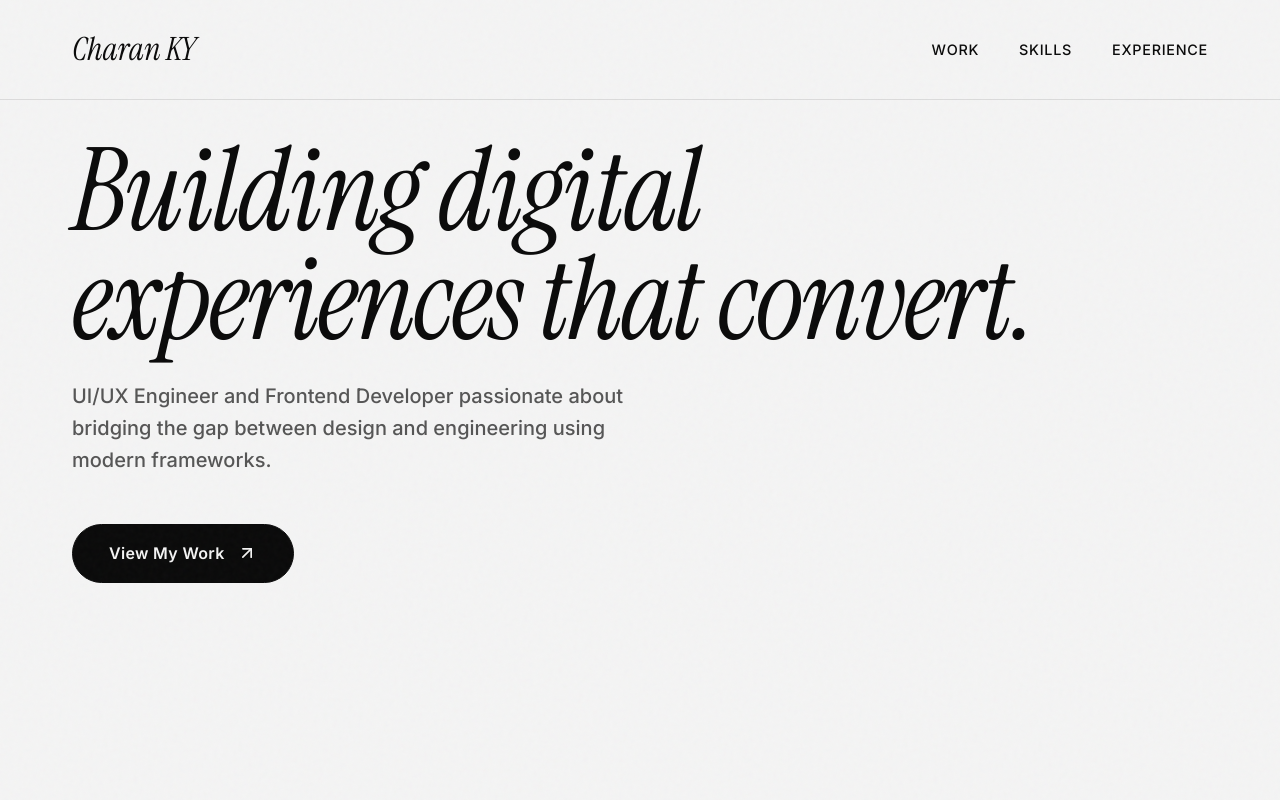
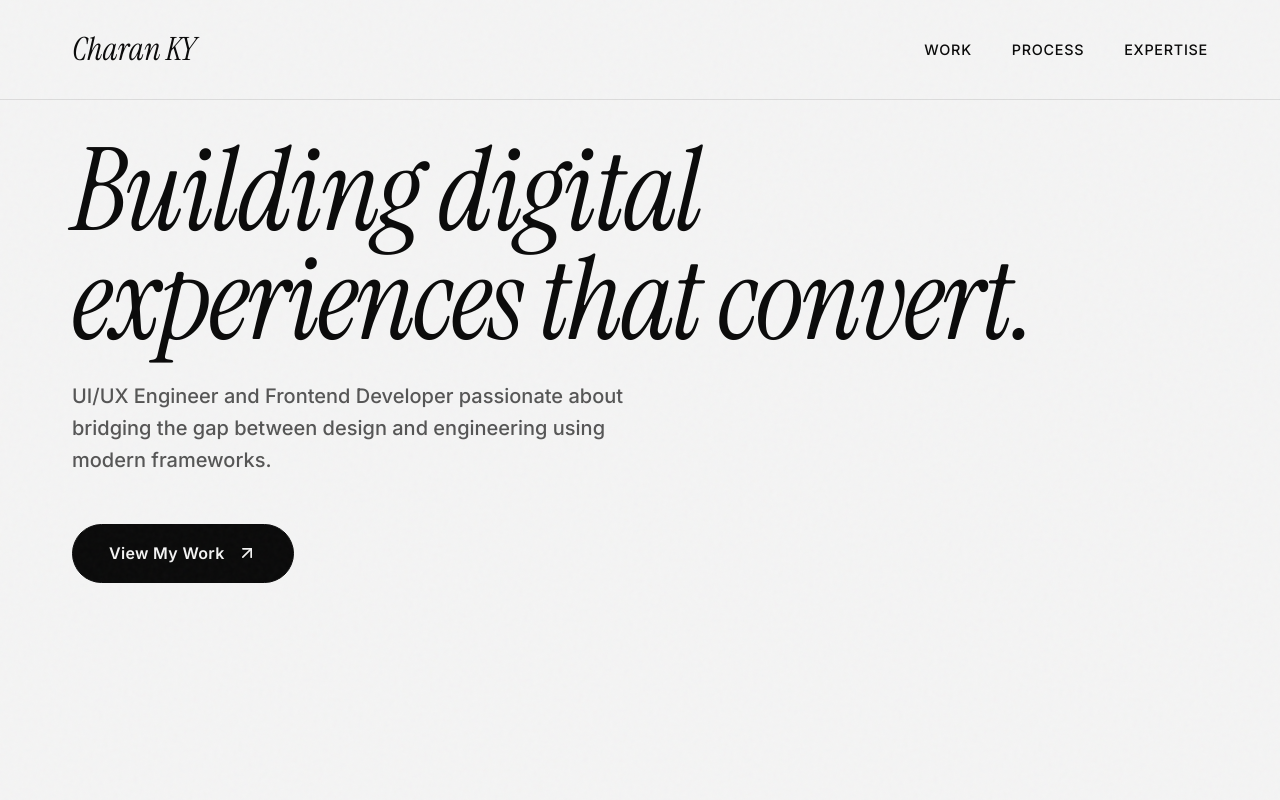
Before and after one commit to Charan-2004/Portfolio1, a React (Vite) app: page / in a window 1280 px wide. Shown: the top 800 px of the page. Built offline with nearby package versions, Linux system fonts and the light colour scheme.

Commit message:
feat: add process timeline, webflow expert block, and sticky reveal footer

```diff
--- a/src/App.tsx
+++ b/src/App.tsx
@@ -1,6 +1,6 @@
 import { useEffect, useRef } from 'react';
 import { motion, useMotionValue, useSpring, useScroll, useTransform } from 'framer-motion';
-import { ArrowUpRight } from 'lucide-react';
+import { ArrowUpRight, CheckCircle2 } from 'lucide-react';
 import './index.css';
 
 const MagneticButton = ({ children, href, className, style }: any) => {
@@ -49,6 +49,19 @@ const LinkedinIcon = ({ size = 24 }: { size?: number }) => (
 );
 
 // --- DATA ---
+const PROCESS = [
+  { step: "01", name: "Problem", desc: "Defining the core constraints, user pain points, and primary business objectives." },
+  { step: "02", name: "Research", desc: "Conducting competitor analysis, user interviews, and gathering quantitative data." },
+  { step: "03", name: "Wireframes", desc: "Mapping out the information architecture and low-fidelity structural layouts." },
+  { step: "04", name: "UI Design", desc: "Executing high-fidelity visual design, typography systems, and interaction models." },
+  { step: "05", name: "Development", desc: "Translating the visual design into pixel-perfect, highly performant code." },
+  { step: "06", name: "Result", desc: "Final handoff, deployment, and measuring the impact against initial goals." }
+];
+
+const WEBFLOW_SKILLS = [
+  "CMS", "Interactions", "Responsive Design", "Client First", "GSAP", "Finsweet Attributes", "SEO", "Performance"
+];
+
 const EXPERIENCE = [
   {
     role: "Technical Support Engineer",
@@ -82,10 +95,6 @@ const SKILLS = [
   {
     category: "Backend & Automation",
     items: ["Python", "Selenium", "Flask", "REST APIs", "MySQL"]
-  },
-  {
-    category: "Tools & Platforms",
-    items: ["Git & GitHub", "Postman", "VS Code", "Vercel", "Cloudflare"]
   }
 ];
 
@@ -165,14 +174,15 @@ function App() {
         }}
       />
 
+      <div className="content-wrapper">
         {/* Navigation */}
         <header>
           <div className="container nav-content">
             <div className="logo">Charan KY</div>
             <nav className="nav-links">
               <a href="#work" className="nav-link">Work</a>
-            <a href="#skills" className="nav-link">Skills</a>
-            <a href="#experience" className="nav-link">Experience</a>
+              <a href="#process" className="nav-link">Process</a>
+              <a href="#skills" className="nav-link">Expertise</a>
             </nav>
           </div>
         </header>
@@ -245,14 +255,62 @@ function App() {
             </div>
           </section>
 
+          {/* The Process */}
+          <section id="process" className="section container">
+            <div className="section-title">
+              <span className="section-subtitle">02 / Methodology</span>
+              <h2>The Process</h2>
+            </div>
+
+            <div className="process-grid">
+              {PROCESS.map((step, index) => (
+                <motion.div
+                  key={index}
+                  className="process-step"
+                  initial={{ opacity: 0, y: 30 }}
+                  whileInView={{ opacity: 1, y: 0 }}
+                  viewport={{ once: true, margin: "-50px" }}
+                  transition={{ duration: 0.5, delay: index * 0.1 }}
+                >
+                  <span className="process-number">{step.step}</span>
+                  <h3 className="process-name">{step.name}</h3>
+                  <p className="process-desc">{step.desc}</p>
+                </motion.div>
+              ))}
+            </div>
+          </section>
+
           {/* Skills Section */}
           <section id="skills" className="section container">
             <div className="section-title">
-            <span className="section-subtitle">02 / Expertise</span>
+              <span className="section-subtitle">03 / Expertise</span>
               <h2>Technical Skills</h2>
             </div>
 
             <div style={{ display: 'grid', gridTemplateColumns: 'repeat(auto-fit, minmax(250px, 1fr))', gap: '32px' }}>
+
+              {/* Dedicated Webflow Expert Block */}
+              <motion.div
+                className="list-item webflow-expert-card"
+                initial={{ opacity: 0, y: 30 }}
+                whileInView={{ opacity: 1, y: 0 }}
+                viewport={{ once: true, margin: "-100px" }}
+                transition={{ duration: 0.6 }}
+              >
+                <div>
+                  <h3 style={{ fontSize: '2rem', fontFamily: 'var(--font-display)', marginBottom: '8px' }}>Webflow Expert</h3>
+                  <p style={{ color: 'rgba(255,255,255,0.7)' }}>Building highly interactive, performant, and scalable sites.</p>
+                </div>
+                <div className="webflow-grid">
+                  {WEBFLOW_SKILLS.map((skill, i) => (
+                    <div key={i} className="webflow-item">
+                      <CheckCircle2 size={18} />
+                      <span>{skill}</span>
+                    </div>
+                  ))}
+                </div>
+              </motion.div>
+
               {SKILLS.map((skillGroup, index) => (
                 <motion.div
                   key={index}
@@ -275,13 +333,13 @@ function App() {
           </section>
 
           {/* Experience & Education Grid */}
-        <section id="experience" className="section container">
+          <section id="experience" className="section container" style={{ paddingBottom: '160px' }}>
             <div style={{ display: 'grid', gridTemplateColumns: 'repeat(auto-fit, minmax(400px, 1fr))', gap: '60px' }}>
 
               {/* Experience */}
               <div>
                 <div className="section-title">
-                <span className="section-subtitle">03 / Journey</span>
+                  <span className="section-subtitle">04 / Journey</span>
                   <h2>Experience</h2>
                 </div>
                 <div className="list-container">
@@ -311,7 +369,7 @@ function App() {
               {/* Education & Achievements */}
               <div>
                 <div className="section-title">
-                <span className="section-subtitle">04 / Background</span>
+                  <span className="section-subtitle">05 / Background</span>
                   <h2>Education</h2>
                 </div>
                 <div className="list-container" style={{ marginBottom: '60px' }}>
@@ -356,42 +414,26 @@ function App() {
             </div>
           </section>
         </main>
+      </div>
 
-      {/* Real Footer */}
-      <footer id="contact">
-        <div className="container">
-          <div className="footer-grid">
-            <div className="footer-brand">
-              <h2 style={{ fontFamily: 'var(--font-display)', fontSize: '4rem', marginBottom: '8px' }}>Charan KY.</h2>
-              <p>Designing and building extraordinary digital experiences. Available for freelance opportunities and full-time roles.</p>
-              <MagneticButton href="mailto:kycharan3@gmail.com" className="btn-primary" style={{ padding: '16px 36px', marginTop: '16px' }}>
+      {/* Sticky Reveal Footer */}
+      <footer className="footer-wrapper">
+        <div className="footer-content">
+          <h2 className="footer-massive-text">Charan KY.</h2>
+
+          <MagneticButton href="mailto:kycharan3@gmail.com" className="btn-primary btn-white">
             Let's Talk <ArrowUpRight size={18} />
           </MagneticButton>
-            </div>
-
-            <div className="footer-col">
-              <h3>Navigation</h3>
-              <ul>
-                <li><a href="#" className="footer-link">Home</a></li>
-                <li><a href="#work" className="footer-link">Selected Works</a></li>
-                <li><a href="#experience" className="footer-link">Experience</a></li>
-              </ul>
-            </div>
-
-            <div className="footer-col">
-              <h3>Socials</h3>
-              <ul>
-                <li><a href="https://www.linkedin.com/in/charan-ky-349a83249/" target="_blank" rel="noreferrer" className="footer-link">LinkedIn</a></li>
-                <li><a href="https://github.com/Charan-2004" target="_blank" rel="noreferrer" className="footer-link">GitHub</a></li>
-              </ul>
-            </div>
-          </div>
 
           <div className="footer-bottom">
             <p>&copy; {new Date().getFullYear()} Charan K Y. All rights reserved.</p>
             <div className="footer-socials">
-              <a href="https://github.com/Charan-2004" target="_blank" rel="noreferrer" className="footer-social-icon"><GithubIcon size={22} /></a>
-              <a href="https://www.linkedin.com/in/charan-ky-349a83249/" target="_blank" rel="noreferrer" className="footer-social-icon"><LinkedinIcon size={22} /></a>
+              <a href="https://github.com/Charan-2004" target="_blank" rel="noreferrer" className="footer-social-icon">
+                <GithubIcon size={20} /> GitHub
+              </a>
+              <a href="https://www.linkedin.com/in/charan-ky-349a83249/" target="_blank" rel="noreferrer" className="footer-social-icon">
+                <LinkedinIcon size={20} /> LinkedIn
+              </a>
             </div>
           </div>
         </div>
--- a/src/index.css
+++ b/src/index.css
@@ -5,7 +5,6 @@
   --text-primary: #0A0A0A;
   --text-secondary: #555555;
   --accent: #0A0A0A; /* Pure Black Accents */
-  --accent-light: #E0E0E0;
   --surface: rgba(255, 255, 255, 0.8);
   --border: #222222;
 
@@ -32,6 +31,25 @@ body {
   overflow-x: hidden;
   -webkit-font-smoothing: antialiased;
   cursor: none;
+}
+
+/* Sticky Reveal Footer Logic */
+.app-container {
+  /* No special styles here */
+}
+
+.content-wrapper {
+  position: relative;
+  z-index: 2;
+  background-color: var(--bg-color);
+  margin-bottom: 70vh; /* Must match the footer height roughly */
+  box-shadow: 0px 10px 40px rgba(0,0,0,0.1);
+}
+
+@media (max-width: 900px) {
+  .content-wrapper {
+    margin-bottom: auto; /* Fallback for mobile, regular scroll */
+  }
 }
 
 /* Custom Inverted Cursor */
@@ -144,6 +162,15 @@ header {
   background: transparent;
   color: var(--text-primary);
 }
+.btn-white {
+  background: #FFF;
+  color: #000;
+  border-color: #FFF;
+}
+.btn-white:hover {
+  background: transparent;
+  color: #FFF;
+}
 
 .title-hero {
   font-size: clamp(4rem, 9vw, 7.5rem);
@@ -177,7 +204,6 @@ header {
   flex-direction: column;
   background: var(--surface);
   border: 1px solid var(--border);
-  border-radius: 0px; /* Brutalist sharp edges */
   padding: 24px;
   transition: transform 0.4s ease, box-shadow 0.4s ease;
 }
@@ -226,6 +252,10 @@ header {
   letter-spacing: 0.05em;
   text-transform: uppercase;
 }
+.tag-inverted {
+  border-color: rgba(255,255,255,0.2);
+  color: #FFF;
+}
 
 .projects-grid {
   display: grid;
@@ -233,7 +263,7 @@ header {
   gap: 32px;
 }
 
-/* Lists (Experience & Education) */
+/* Lists */
 .list-container {
   display: flex;
   flex-direction: column;
@@ -242,7 +272,6 @@ header {
 .list-item {
   background: var(--surface);
   border: 1px solid var(--border);
-  border-radius: 0px; /* Sharp */
   padding: 32px;
   transition: all 0.3s ease;
 }
@@ -296,73 +325,152 @@ header {
   line-height: 1;
 }
 
-/* Footer */
-footer {
+/* Process Timeline */
+.process-grid {
+  display: grid;
+  grid-template-columns: repeat(3, 1fr);
+  gap: 40px;
+}
+.process-step {
+  display: flex;
+  flex-direction: column;
+  border-top: 2px solid var(--text-primary);
+  padding-top: 24px;
+}
+.process-number {
+  font-family: var(--font-display);
+  font-size: 1.5rem;
+  color: var(--text-secondary);
+  margin-bottom: 16px;
+}
+.process-name {
+  font-size: 1.8rem;
+  font-family: var(--font-display);
+  margin-bottom: 12px;
+}
+.process-desc {
+  font-size: 0.95rem;
+  color: var(--text-secondary);
+  line-height: 1.5;
+}
+
+@media (max-width: 768px) {
+  .process-grid {
+    grid-template-columns: 1fr;
+    gap: 32px;
+  }
+}
+
+/* Webflow Expert Card */
+.webflow-expert-card {
+  background: var(--text-primary) !important;
+  color: #FFF !important;
+  grid-column: 1 / -1;
+  display: flex;
+  flex-direction: column;
+  gap: 24px;
+}
+.webflow-expert-card:hover {
+  background: var(--text-primary);
+  transform: translateY(-8px);
+  box-shadow: 16px 16px 0px rgba(0, 0, 0, 0.5);
+}
+.webflow-grid {
+  display: grid;
+  grid-template-columns: repeat(auto-fit, minmax(180px, 1fr));
+  gap: 16px;
+  width: 100%;
+}
+.webflow-item {
+  display: flex;
+  align-items: center;
+  gap: 12px;
+  font-size: 1.05rem;
+  font-weight: 500;
+}
+.webflow-item svg {
+  color: #4CAF50; /* A pop of green for checkmarks */
+}
+
+
+/* Sticky Reveal Footer */
+.footer-wrapper {
+  position: fixed;
+  bottom: 0;
+  left: 0;
+  width: 100%;
+  height: 70vh; /* Match this with content-wrapper margin-bottom */
   background: var(--text-primary);
   color: var(--bg-color);
-  padding: 100px 0 40px;
-}
-.footer-grid {
-  display: grid;
-  grid-template-columns: 2fr 1fr 1fr;
-  gap: 60px;
-  margin-bottom: 80px;
-}
-.footer-brand p {
-  color: rgba(255,255,255,0.6);
-  max-width: 320px;
-  margin: 16px 0 32px;
-}
-.footer-col h3 {
-  font-size: 1.1rem;
-  margin-bottom: 24px;
-  font-family: var(--font-main);
-  font-weight: 600;
-  text-transform: uppercase;
-  letter-spacing: 0.05em;
-}
-.footer-col ul {
-  list-style: none;
+  z-index: 1;
   display: flex;
   flex-direction: column;
-  gap: 12px;
+  justify-content: center;
+  padding: 60px 2rem;
 }
-.footer-link {
-  color: rgba(255,255,255,0.6);
-  transition: color 0.3s;
+
+@media (max-width: 900px) {
+  .footer-wrapper {
+    position: relative;
+    height: auto;
+    min-height: 50vh;
+  }
 }
-.footer-link:hover {
-  color: #FFF;
+
+.footer-content {
+  max-width: 1200px;
+  margin: 0 auto;
+  width: 100%;
+  display: flex;
+  flex-direction: column;
+  align-items: center;
+  text-align: center;
 }
+
+.footer-massive-text {
+  font-family: var(--font-display);
+  font-size: clamp(4rem, 15vw, 12rem);
+  line-height: 0.8;
+  margin-bottom: 40px;
+  font-style: italic;
+}
+
 .footer-bottom {
   display: flex;
   justify-content: space-between;
   align-items: center;
-  padding-top: 32px;
+  width: 100%;
+  padding-top: 40px;
   border-top: 1px solid rgba(255,255,255,0.1);
   color: rgba(255,255,255,0.6);
   font-size: 0.9rem;
+  margin-top: 60px;
 }
 .footer-socials {
   display: flex;
-  gap: 16px;
+  gap: 24px;
 }
 .footer-social-icon {
   color: rgba(255,255,255,0.6);
   transition: color 0.3s;
+  display: flex;
+  align-items: center;
+  gap: 8px;
+  text-transform: uppercase;
+  font-weight: 500;
+  font-size: 0.9rem;
+  letter-spacing: 0.05em;
 }
 .footer-social-icon:hover {
   color: #FFF;
 }
 
-@media (max-width: 992px) {
-  .footer-grid {
-    grid-template-columns: 1fr;
-    gap: 40px;
-  }
-}
 @media (max-width: 768px) {
   .projects-grid {
     grid-template-columns: 1fr;
   }
+  .footer-bottom {
+    flex-direction: column;
+    gap: 24px;
+  }
 }
```
Lines whose indentation alone changed are shown as unchanged.
